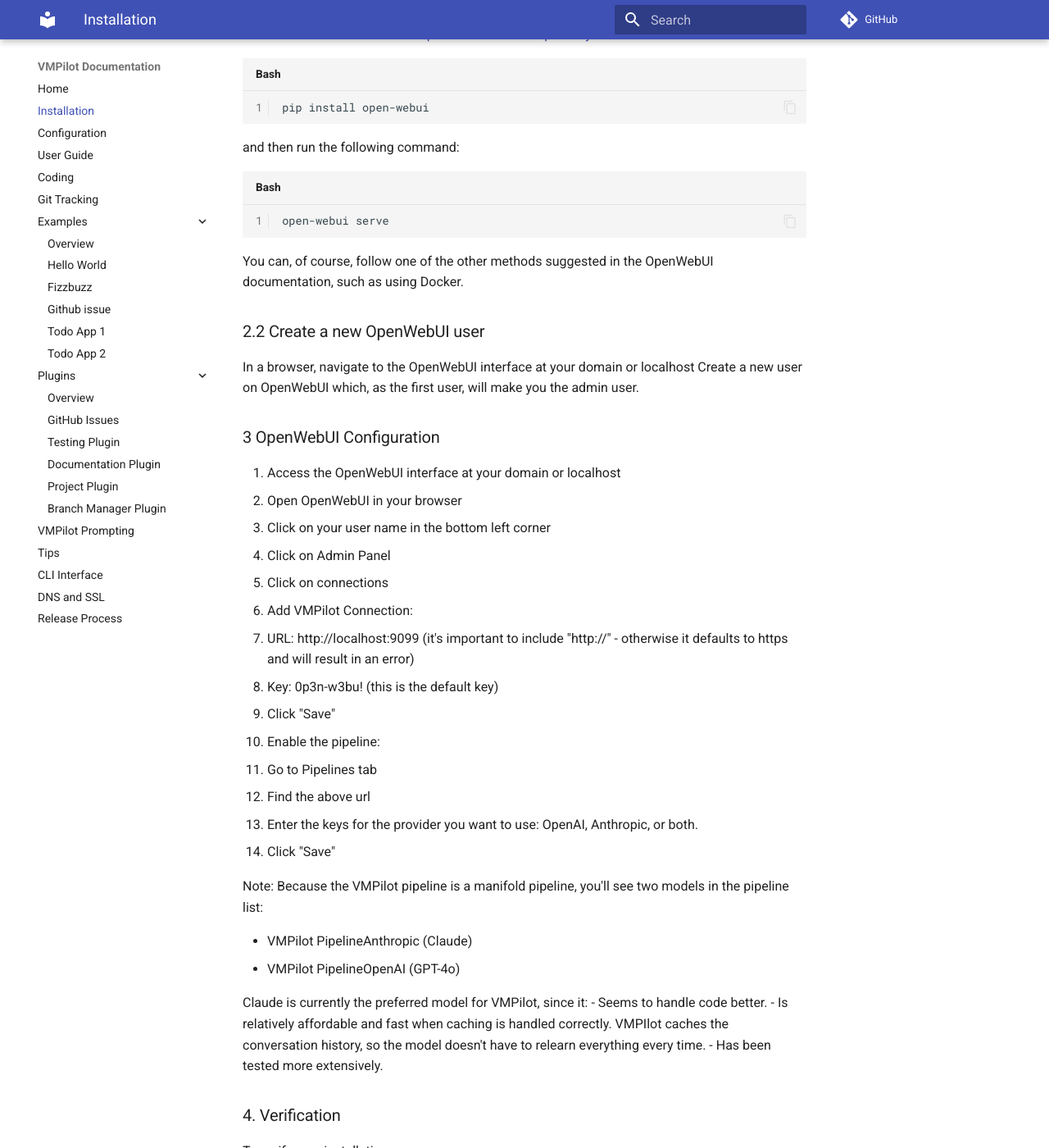
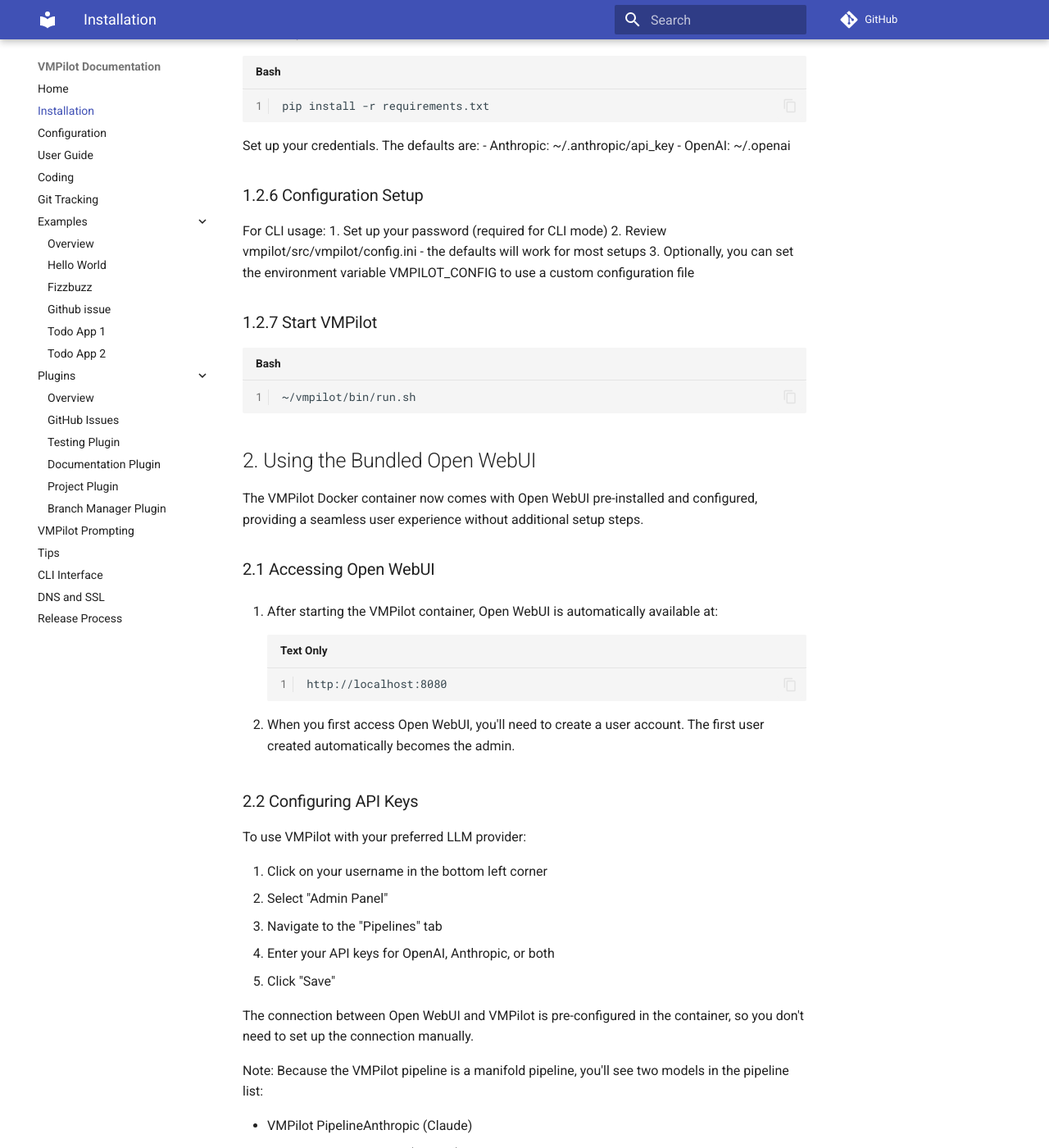
Before and after one commit to drorm/vmpilot, an MkDocs documentation site: the page built from docs/source/installation.md, in a window 1280 px wide and 1400 px high, scrolled down 4044 px. Shown: the whole window at 82% size. Built offline with MkDocs 1.6.1 and Material for MkDocs 9.7.7, drawn with Linux system fonts in a browser that asks for light colours; comment, search, counter and statistics services are not loaded; some of the changed text lies outside the part shown.

Commit message:
Integrate Open WebUI with VMPilot Docker Container
- Added port 8080 to the Docker run command in `install.sh` to expose Open WebUI.
- Updated Dockerfile to include installation of Open WebUI and necessary dependencies like curl and wget.
- Modified `supervisord.conf` to set up Open WebUI as a supervised process with logging configurations.
- Enhanced installation and configuration documentation to reflect integration of Open WebUI, providing a seamless setup experience.
- Revised prompt workflow to ensure investigation, planning, and implementation steps are followed with user confirmation.
- Added three docker-related scripts for development purposes.
- Created a new `integrated_webui.md` to specifically document using the bundled Open WebUI.

````diff
--- a/docs/source/installation.md
+++ b/docs/source/installation.md
@@ -21,12 +21,11 @@ For secure access setup, we recommend you complete the [DNS and SSL Setup](dns_s
 
 ## 1.1 Docker Installation
 
-VMPilot is available as a Docker container from GitHub Container Registry (ghcr.io). Note that this is an Ubuntu based container. If you'd like to use a different distribution, you need to install VMPilot manually.
+VMPilot is available as a Docker container from GitHub Container Registry (ghcr.io). This container includes both VMPilot and Open WebUI pre-configured to work together, providing a seamless installation experience.
+
 Follow these steps to install and run VMPilot in a Docker container:
 
-1. You have two options to install VMPilot:
-
-Download the installation script first, review it, and then run it:
+1. Download the installation script first, review it, and then run it:
 
 ```bash
 # Download the installation script
@@ -49,21 +48,46 @@ This script will:
 - Start the container with proper configuration
 - Copy the default configuration file
 
-
-4. Verify the container is running:
+2. Verify the container is running:
 ```bash
 docker ps | grep vmpilot
 ```
 
-The Docker container works out of the box without any initial configuration changes. You only need to:
-1. Set up the OpenWebUI connection and pipeline as described in Section 3
-2. Add your API keys (OpenAI and/or Anthropic) in the OpenWebUI pipeline configuration
+3. Access Open WebUI:
+   - Open your browser and navigate to `http://localhost:8080`
+   - Create a new user account (the first user becomes the admin)
+
+4. Add your API keys:
+   - Navigate to the Admin Panel by clicking on your username in the bottom left
+   - Go to the Pipelines tab
+   - Enter your OpenAI and/or Anthropic API keys
+   - Click "Save"
+
+The Docker container comes with Open WebUI pre-installed and configured to connect to VMPilot, eliminating the need for separate installation and configuration steps.
 
 Optional Configuration:
 - If you want to customize VMPilot's behavior, you can modify the config file at `$HOME/.vmpilot/config/config.ini`
-- When using the VMPilot CLI interface (not open-webui), you will need to set up a password as described in the Security section
+- When using the VMPilot CLI interface (not Open WebUI), you will need to set up a password as described in the Security section
 
 Note: Most users won't need to modify config.ini unless they have specific requirements for customization.
+
+### Port Configuration
+
+The VMPilot Docker container exposes two main ports:
+- **Port 8080**: Open WebUI interface
+- **Port 9099**: VMPilot pipeline server (internal communication)
+
+If you need to change these ports when running the container, you can modify the port mapping in your Docker run command:
+
+```bash
+docker run -d \
+  -p <custom-webui-port>:8080 \
+  -p <custom-pipeline-port>:9099 \
+  ... other options ...
+  ghcr.io/drorm/vmpilot:latest
+```
+
+Make sure to update your configuration accordingly if you change the default ports.
 
 ## 1.2 Manual Installation
 
@@ -122,48 +146,30 @@ For CLI usage:
 ```bash
 ~/vmpilot/bin/run.sh
 ```
-## 2. OpenWebUI Setup
+## 2. Using the Bundled Open WebUI
 
-### 2.1 OpenWebUI Installation
+The VMPilot Docker container now comes with Open WebUI pre-installed and configured, providing a seamless user experience without additional setup steps.
 
-OpenWebUI serves as the frontend interface for VMPilot.
+### 2.1 Accessing Open WebUI
 
-Follow the instructions on the [OpenWebUI GitHub repository](https://github.com/open-webui/open-webui/)
+1. After starting the VMPilot container, Open WebUI is automatically available at:
+   ```
+   http://localhost:8080
+   ```
 
-```bash
-pip install open-webui
-```
+2. When you first access Open WebUI, you'll need to create a user account. The first user created automatically becomes the admin.
 
-and then run the following command:
+### 2.2 Configuring API Keys
 
-```bash
-open-webui serve
-```
+To use VMPilot with your preferred LLM provider:
 
-You can, of course, follow one of the other methods suggested in the OpenWebUI documentation, such as using Docker.
+1. Click on your username in the bottom left corner
+2. Select "Admin Panel"
+3. Navigate to the "Pipelines" tab
+4. Enter your API keys for OpenAI, Anthropic, or both
+5. Click "Save"
 
-### 2.2 Create a new OpenWebUI user
-In a browser, navigate to the OpenWebUI interface at your domain or localhost
-Create a new user on OpenWebUI which, as the first user, will make you the admin user.
-
-
-### 3 OpenWebUI Configuration
-
-1. Access the OpenWebUI interface at your domain or localhost
-1. Open OpenWebUI in your browser
-1. Click on your user name in the bottom left corner
-1. Click on Admin Panel
-1. Click on connections
-1. Add VMPilot Connection:
-  - URL: http://localhost:9099 (it's important to include "http://" - otherwise it defaults to https and will result in an error)
-  - Key: 0p3n-w3bu! (this is the default key)
-  - Click "Save"
-
-4. Enable the pipeline:
-   - Go to Pipelines tab
-   - Find the above url
-   - Enter the keys for the provider you want to use: OpenAI, Anthropic, or both.
-   - Click "Save"
+The connection between Open WebUI and VMPilot is pre-configured in the container, so you don't need to set up the connection manually.
 
 Note: Because the VMPilot pipeline is a manifold pipeline, you'll see two models in the pipeline list:
 
@@ -221,16 +227,24 @@ For more details on project configuration, see the [Project Plugin](plugins/proj
 
 Common issues and solutions:
 
-1. Connection refused:
-    - Check if VMPilot server is running
-    - Verify port configurations
-    - Check firewall settings
+1. Cannot access Open WebUI interface:
+    - Verify the container is running with `docker ps | grep vmpilot`
+    - Check if port 8080 is accessible and not blocked by a firewall
+    - Ensure no other service is using port 8080 on your host
 
-2. Authentication errors:
-    - Verify API key in the UI
-    - Check OpenWebUI pipeline configuration
+2. Connection issues between Open WebUI and VMPilot:
+    - The internal connection should be pre-configured, but if issues occur:
+    - Check the container logs with `docker logs vmpilot-container`
+    - Verify both services are running within the container using `docker exec vmpilot-container supervisorctl status`
 
-3. Model not found:
-    - Go to the connection settings as described above, and save the connection again.
-    - Go to the pipeline settings and save the pipeline again.
-    - When using a workspace, edit the workspace and make sure the pipeline is selected.
+3. Authentication errors:
+    - Ensure you've entered valid API keys in the Open WebUI Admin Panel
+    - Check for any error messages in the Open WebUI interface
+
+4. Model not found:
+    - Go to the Admin Panel > Pipelines and verify your API keys are correctly entered
+    - When using a workspace, edit the workspace and make sure the pipeline is selected
+
+5. Container startup issues:
+    - Check container logs for any startup errors: `docker logs vmpilot-container`
+    - Verify the container has sufficient resources (CPU/memory)
````
Also changed, not shown: docs/source/index.md (+5 -3 lines), docs/source/integrated_webui.md (added, +89 -0 lines), 7 other files.
